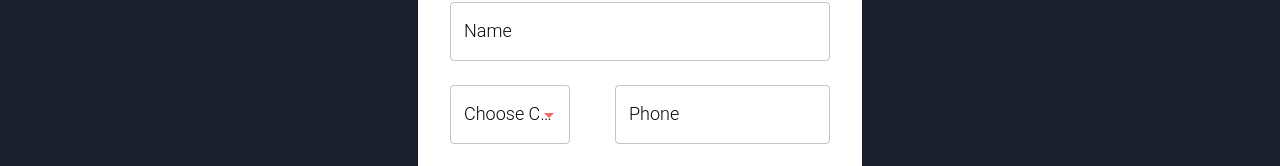
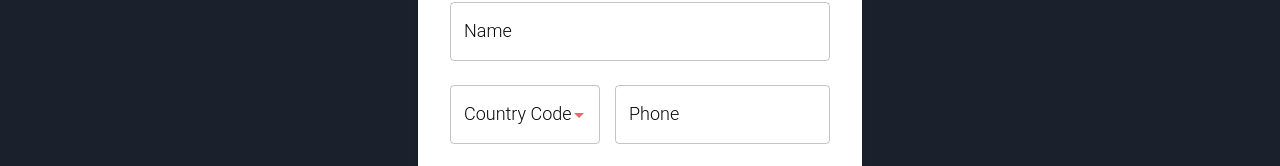
Before and after one commit to gurusuryar/bike-service-app, a React (Create React App) app in the folder client/: page /register in a window 1280 px wide. Shown: the part 409-575 px from the top of the page. Built offline with nearby package versions, Linux system fonts and the light colour scheme.

Commit message:
feat: Added Country code component

```diff
--- a/client/src/components/CountrySelect.js
+++ b/client/src/components/CountrySelect.js
@@ -18,7 +18,7 @@
     <Autocomplete
       id="country-select-demo"
       sx={{
-        width: 120,
+        width: 150,
         marginTop:'1rem'
       }}
       options={options}
@@ -57,7 +57,7 @@
       renderInput={(params) => (
         <TextField
           {...params}
-          label="Choose Country"
+          label="Country Code"
           inputProps={{
             ...params.inputProps,
             autoComplete: 'new-password', // disable autocomplete and autofill
```
